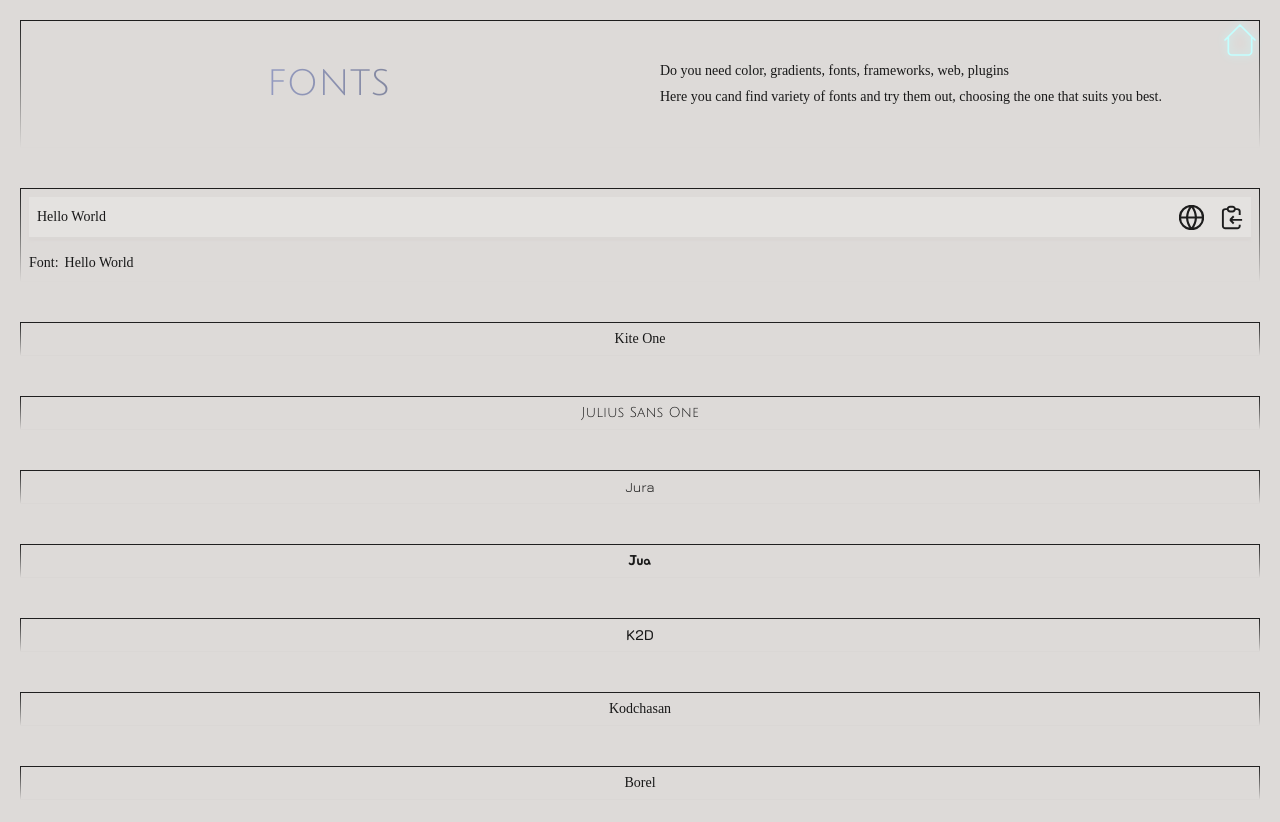
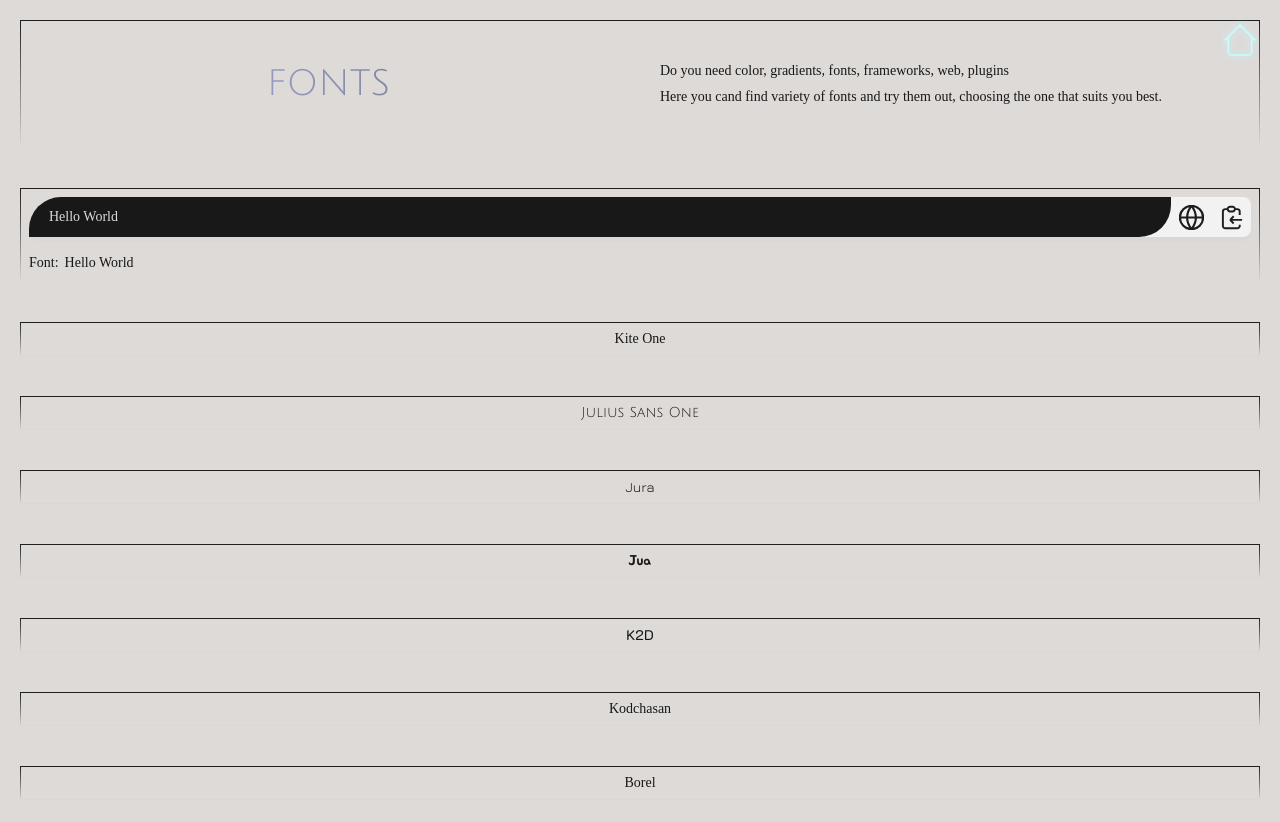
Before and after one commit to wuerion/Tools-React, a React (Vite) app: page /fontsPage in a window 1280 px wide. Built offline with nearby package versions, Linux system fonts and the light colour scheme; a web font is replaced by a local one.

Commit message:
added new desing for input

```diff
--- a/src/components/SubComponents/FontsPage/CardFontSelect.jsx
+++ b/src/components/SubComponents/FontsPage/CardFontSelect.jsx
@@ -14,18 +14,26 @@ function CardFontSelect({ font, nameFont }) {
     <div className="bg-linear-180 from-[#1D1D1D] to-[#DDDAD8] dark:from-[#FFFFFF] dark:to-[#1D1D1D] p-[1px] my-5 ">
       {notification && <Notification text={"Font copied"} />}
       <div className="bg-[#DDDAD8] dark:bg-[#1D1D1D] flex flex-col items-center justify-center gap-4 h-full text-[#181818] dark:text-[#DDDAD8] p-2">
-        <div className="bg-white/20 w-full flex justify-between px-2 shadow-[0_4px_2px_#DAD7D5] dark:shadow-[0_4px_2px_#181818]">
+        <div className="bg-[#f2f2f2] dark:bg-white/30 w-full flex justify-between rounded-tl-4xl rounded-lg  gap-2 pr-2 shadow-[0_4px_2px_#DAD7D5] dark:shadow-[0_4px_2px_#181818]">
+          <div className="w-full">
             <input
               type="text"
               placeholder="Type something..."
-            className=" w-full h-10 focus:outline-0 rounded-md text-[#181818] dark:text-[#DDDAD8]"
+              title="Type something..."
+              aria-label="Type something..."
+              className=" w-full h-10 pl-5 focus:outline-0 rounded-tl-4xl rounded-br-4xl  text-[#DDDAD8] dark:text-[#181818] bg-[#181818] dark:bg-[#DDDAD8]"
               value={text}
               onChange={(e) => setText(e.target.value)}
             />
+          </div>
           <div className="flex items-center gap-4 w-16">
             <a
               href={`https://fonts.google.com/specimen/${font}`}
               target="_blank"
+              title="Google Fonts"
+              aria-label="Google Fonts"
+              rel="noreferrer"
+              className="cursor-pointer"
             >
               <svg
                 width="25"
@@ -51,6 +59,8 @@ function CardFontSelect({ font, nameFont }) {
             </a>
             <button
               className="cursor-pointer"
+              title="Copy"
+              aria-label="Copy"
               onClick={() => {
                 Copy(font);
                 setNotification(true);
```
Lines whose indentation alone changed are shown as unchanged.
